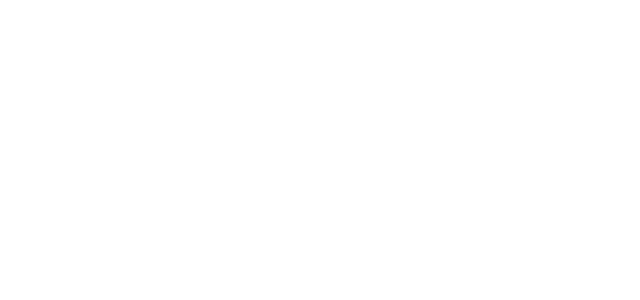
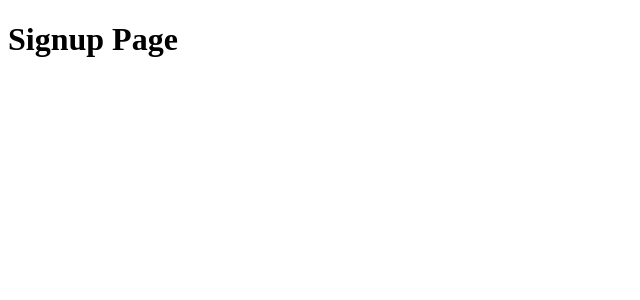
Before and after one commit to VBasko/nft-dashboard, a Nuxt app: page /signup in a window 1280 px wide. Before the commit this address had no page. Shown: the top 300 px of the page, without its empty margins (0-640 px from the left). Built offline with nearby package versions, Linux system fonts and the light colour scheme.

Commit message:
feat: login && signup pages

```diff
--- /dev/null
+++ b/pages/login.vue
@@ -0,0 +1,11 @@
+<script setup lang="ts">
+definePageMeta({
+  layout: "auth",
+});
+</script>
+
+<template>
+  <div>
+    <h1>Login Page</h1>
+  </div>
+</template>
--- /dev/null
+++ b/pages/signup.vue
@@ -0,0 +1,11 @@
+<script setup lang="ts">
+definePageMeta({
+  layout: "auth",
+});
+</script>
+
+<template>
+  <div>
+    <h1>Signup Page</h1>
+  </div>
+</template>
```
